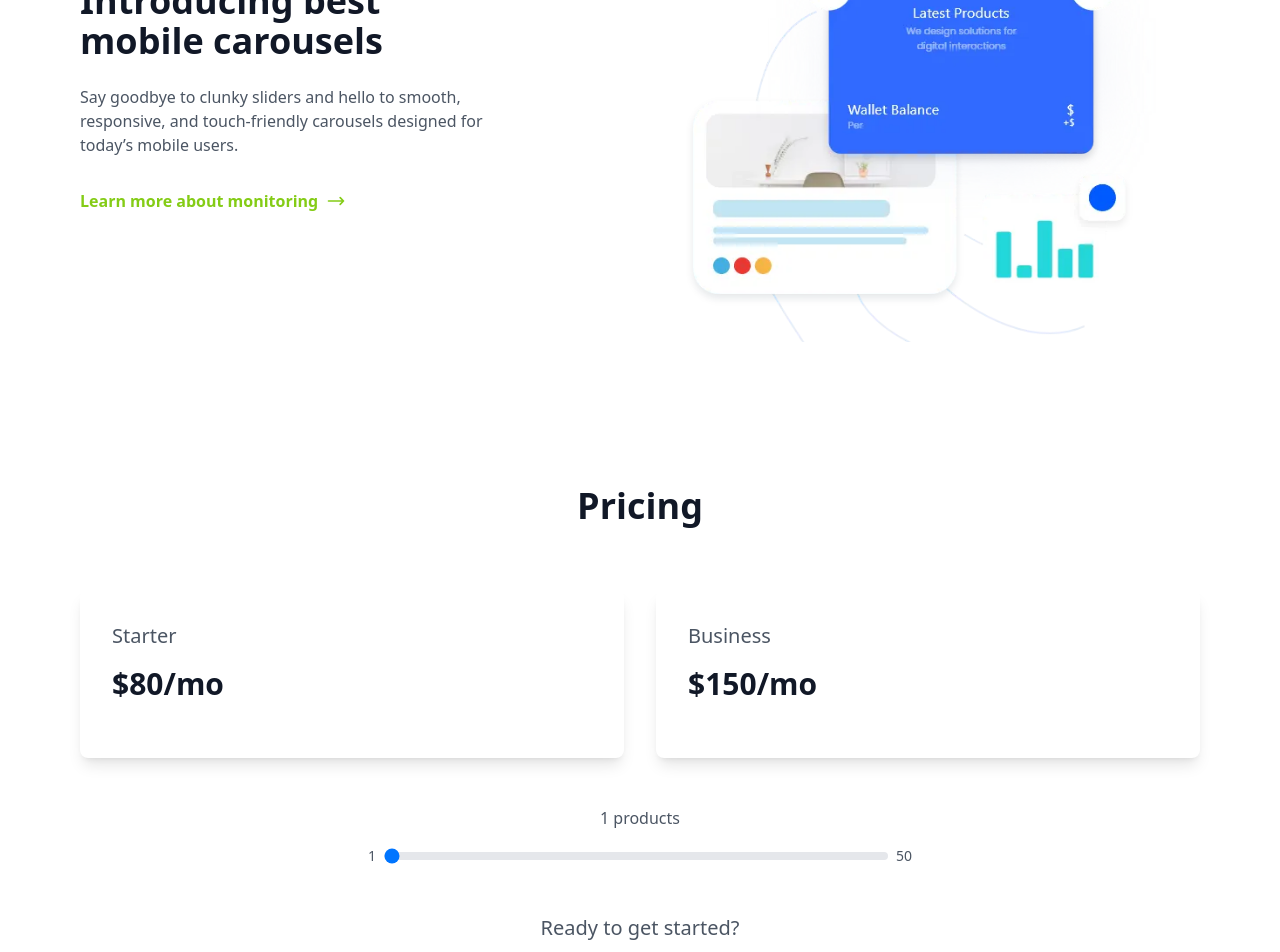
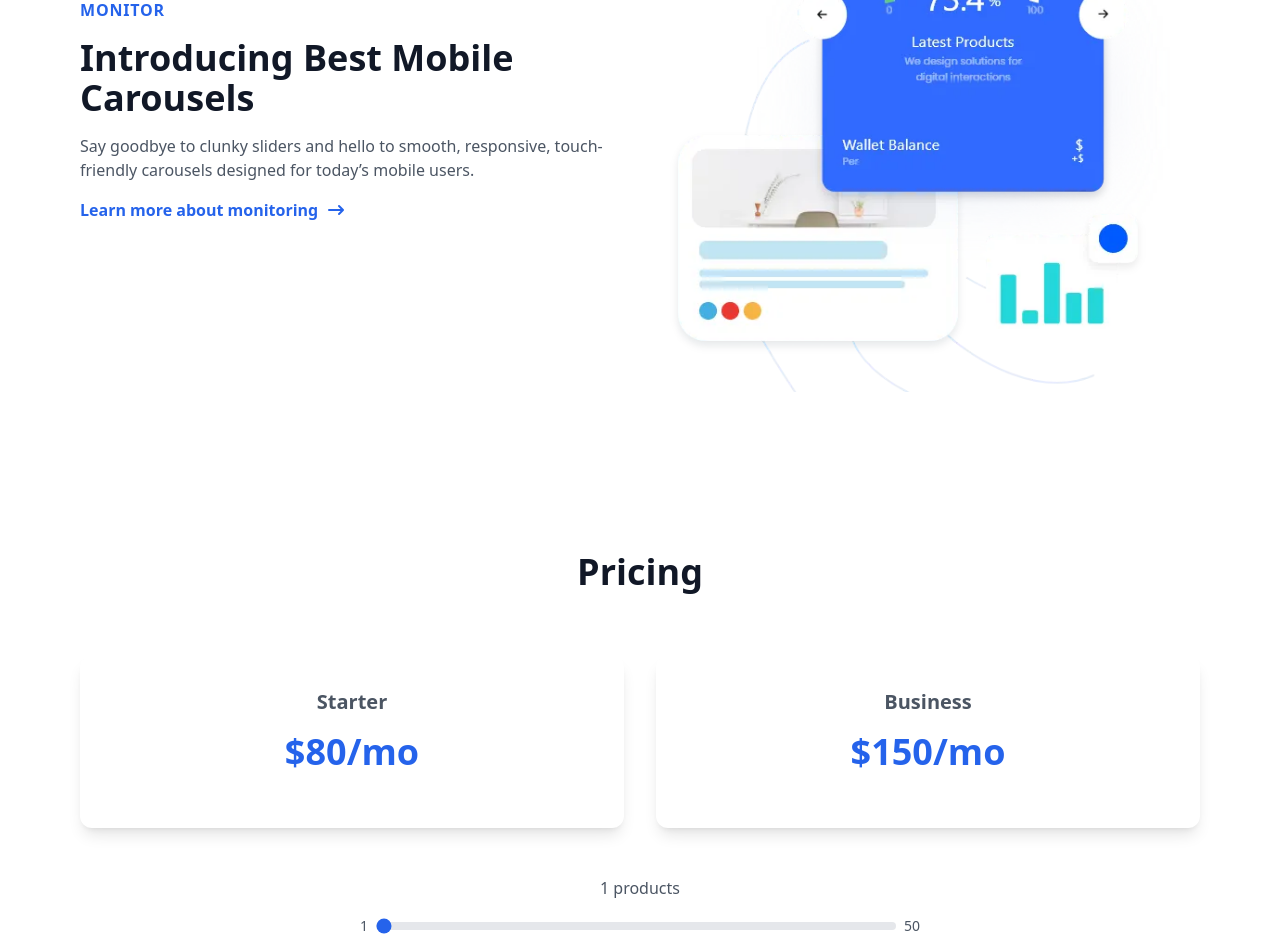
Before and after one commit to Arafat0122/Loop-Global-Tech, a React (Vite) app: page /product in a window 1280 px wide. Shown: the part 740-1692 px from the top of the page. Built offline with nearby package versions, Linux system fonts and the light colour scheme.

Commit message:
Pricing updated

```diff
--- a/src/components/Business.jsx
+++ b/src/components/Business.jsx
@@ -29,10 +29,6 @@ const Business = () => {
       whileInView="show"
       className="max-w-7xl mx-auto px-4 py-16 md:py-24 relative overflow-hidden"
     >
-      {/* Background decorative blobs */}
-      <div className="absolute -top-20 -left-10 w-72 h-72 rounded-full bg-blue-100/30 blur-3xl -z-10"></div>
-      <div className="absolute -bottom-20 -right-10 w-72 h-72 rounded-full bg-blue-200/20 blur-3xl -z-10"></div>
-
       {/* Header */}
       <motion.div variants={fadeIn('up', 0.3)} className="text-center mb-14">
         <motion.h2
--- a/src/components/Monitor.jsx
+++ b/src/components/Monitor.jsx
@@ -1,7 +1,6 @@
 import { motion } from "framer-motion";
 import { fadeIn, textVariant } from "../utils/motion";
-import 'swiper/css';
-import 'swiper/css/navigation';
+import { HiArrowNarrowRight } from "react-icons/hi";
 import monitorCardBg from '../../assets/monitor-card.webp';
 
 const Monitor = () => {
@@ -11,82 +10,66 @@ const Monitor = () => {
       initial="hidden"
       whileInView="show"
       viewport={{ once: true }}
-      className="max-w-7xl mx-auto px-4 py-12 md:py-16"
+      className="max-w-7xl mx-auto px-4 py-16 md:py-24 relative overflow-hidden"
       id="product"
     >
+      {/* Section Title */}
       <motion.h2
         variants={textVariant(0.3)}
-          className="text-3xl md:text-4xl font-bold text-center mb-16"
+        className="text-3xl md:text-4xl font-bold text-center mb-16 text-gray-900"
       >
         Best Selling Product
       </motion.h2>
+
       <div className="flex flex-col md:flex-row items-center gap-12">
-        {/* Left side - Content */}
+        {/* Left Content */}
         <motion.div
           variants={fadeIn('right', 0.3)}
-          className="w-full md:w-1/2"
+          className="w-full md:w-1/2 space-y-4"
         >
           <motion.span
             variants={fadeIn('up', 0.4)}
-            className="text-purple-500 font-semibold"
+            className="text-blue-600 font-semibold uppercase tracking-wider"
           >
             MONITOR
           </motion.span>
           <motion.h2
             variants={textVariant(0.5)}
-            className="text-3xl md:text-4xl font-bold text-navy-900 mt-4 mb-6 md:w-4/5"
+            className="text-3xl md:text-4xl font-bold text-gray-900 mt-2 mb-4 leading-snug"
           >
-            Introducing best mobile carousels
+            Introducing Best Mobile Carousels
           </motion.h2>
           <motion.p
             variants={fadeIn('up', 0.6)}
-            className="text-gray-600 mb-8 md:w-4/5"
+            className="text-gray-600 mb-6 text-lg md:text-base"
           >
-            Say goodbye to clunky sliders and hello to smooth, responsive, and touch-friendly carousels designed for today’s mobile users.
+            Say goodbye to clunky sliders and hello to smooth, responsive, touch-friendly carousels designed for today’s mobile users.
           </motion.p>
           <motion.a
             variants={fadeIn('up', 0.7)}
             href="#"
-            className="text-lime-500 font-semibold flex items-center gap-2 hover:gap-4 transition-all"
+            className="inline-flex items-center gap-2 text-blue-600 font-semibold hover:gap-4 transition-all duration-300"
           >
             Learn more about monitoring
-            <motion.svg
-              variants={fadeIn('left', 0.8)}
-              className="w-5 h-5"
-              fill="none"
-              stroke="currentColor"
-              viewBox="0 0 24 24"
-            >
-              <path
-                strokeLinecap="round"
-                strokeLinejoin="round"
-                strokeWidth={2}
-                d="M17 8l4 4m0 0l-4 4m4-4H3"
-              />
-            </motion.svg>
+            <HiArrowNarrowRight className="w-5 h-5" />
           </motion.a>
         </motion.div>
 
-        {/* Right side - Swiper with background */}
+        {/* Right Image */}
         <motion.div
           variants={fadeIn('left', 0.3)}
-          className="w-full md:w-1/2 relative"
-        >
-          <motion.div
-            variants={fadeIn('up', 0.4)}
-            className="p-4"
+          className="w-full md:w-1/2 relative group overflow-hidden rounded-xl"
         >
           <motion.img
             variants={fadeIn('up', 0.5)}
             src={monitorCardBg}
             alt="Dashboard statistics"
-              className="w-full h-auto rounded-lg"
+            className="w-full h-auto object-cover rounded-xl transition-transform duration-500 group-hover:scale-105"
           />
-          </motion.div>
         </motion.div>
       </div>
     </motion.section>
   )
 }
 
-export default Monitor
+export default Monitor;
--- a/src/components/Pricing.jsx
+++ b/src/components/Pricing.jsx
@@ -1,12 +1,11 @@
 import { useState } from 'react';
-import { motion } from "framer-motion";
+import { motion, AnimatePresence } from "framer-motion";
 import { fadeIn, textVariant } from "../utils/motion";
-
+import { HiArrowNarrowRight } from "react-icons/hi";
 
 const Pricing = () => {
   const [productCount, setProductCount] = useState(1)
 
-  // Calculate prices based on product count
   const starterPrice = Math.round(4000 * (productCount / 50))
   const businessPrice = Math.round(7500 * (productCount / 50))
 
@@ -15,112 +14,85 @@ const Pricing = () => {
       variants={fadeIn('up', 0.2)}
       initial="hidden"
       whileInView="show"
-      className="py-12 md:py-16 px-4"
+      viewport={{ once: true }}
+      className="py-16 px-4 relative overflow-hidden"
       id="pricing"
     >
       <div className="max-w-6xl mx-auto">
         <motion.h2
           variants={textVariant(0.3)}
-          className="text-3xl md:text-4xl font-bold text-center mb-16"
+          className="text-3xl md:text-4xl font-bold text-center mb-16 text-gray-900"
         >
           Pricing
         </motion.h2>
 
+        {/* Pricing Cards */}
+        <motion.div variants={fadeIn('up', 0.4)} className="grid md:grid-cols-2 gap-8 mb-12">
+          {[{ name: "Starter", price: starterPrice }, { name: "Business", price: businessPrice }].map((plan, idx) => (
             <motion.div
-           variants={fadeIn('up', 0.4)}
-          className="grid md:grid-cols-2 gap-8 mb-12"
-        >
-          {/* Starter Plan */}
-          <motion.div
-             variants={fadeIn('right', 0.5)}
-            className="bg-white p-8 rounded-lg shadow-lg"
+              key={idx}
+              variants={fadeIn(idx === 0 ? 'right' : 'left', 0.5)}
+              className="bg-white p-8 rounded-xl shadow-lg hover:shadow-2xl transition-shadow duration-300 cursor-pointer text-center"
             >
               <motion.h3
                 variants={fadeIn('up', 0.6)}
-              className="text-xl text-gray-600 mb-4"
+                className="text-xl font-semibold text-gray-600 mb-4"
               >
-              Starter
+                {plan.name}
               </motion.h3>
+              <AnimatePresence mode="wait">
                 <motion.p
-               variants={fadeIn('up', 0.7)}
-              className="text-3xl font-bold mb-6"
+                  key={plan.price}
+                  initial={{ opacity: 0, y: -10 }}
+                  animate={{ opacity: 1, y: 0 }}
+                  exit={{ opacity: 0, y: 10 }}
+                  transition={{ duration: 0.3 }}
+                  className="text-3xl md:text-4xl font-bold mb-6 text-blue-600"
                 >
-              ${starterPrice}/mo
+                  ${plan.price}/mo
                 </motion.p>
+              </AnimatePresence>
+            </motion.div>
+          ))}
         </motion.div>
 
-          {/* Business Plan */}
-          <motion.div
-             variants={fadeIn('left', 0.5)}
-            className="bg-white p-8 rounded-lg shadow-lg"
-          >
-            <motion.h3
-                 variants={fadeIn('up', 0.6)}
-              className="text-xl text-gray-600 mb-4"
-            >
-              Business
-            </motion.h3>
-            <motion.p
-              variants={fadeIn('up', 0.7)}
-              className="text-3xl font-bold mb-6"
-            >
-              ${businessPrice}/mo
-            </motion.p>
-          </motion.div>
-        </motion.div>
-
-        <motion.div
-          variants={fadeIn('up', 0.8)}
-          className="max-w-xl mx-auto"
-        >
-          <motion.p
-            variants={fadeIn('up', 0.9)}
-            className="text-center text-gray-600 mb-4"
-          >
+        {/* Range Slider */}
+        <motion.div variants={fadeIn('up', 0.8)} className="max-w-xl mx-auto mb-12">
+          <motion.p variants={fadeIn('up', 0.9)} className="text-center text-gray-600 mb-4">
             {productCount} products
           </motion.p>
-
-          <motion.div
-             variants={fadeIn('up', 1.0)}
-            className="relative px-4"
-          >
-            <div className="flex items-center gap-2">
-              <span className="text-xs sm:text-sm text-gray-600">1</span>
+          <div className="flex items-center gap-2 px-2">
+            <span className="text-sm text-gray-600">1</span>
             <input
               type="range"
               min="1"
               max="50"
               value={productCount}
               onChange={(e) => setProductCount(parseInt(e.target.value))}
-                className="flex-1 h-2 bg-gray-200 rounded-lg appearance-none cursor-pointer"
+              className="flex-1 h-2 rounded-lg appearance-none cursor-pointer bg-gradient-to-r from-blue-400 to-blue-600 accent-blue-600 bg-gray-200"
             />
-              <span className="text-xs sm:text-sm text-gray-600">50</span>
+            <span className="text-sm text-gray-600">50</span>
           </div>
         </motion.div>
 
-          <motion.div
-              variants={fadeIn('up', 1.1)}
-            className="text-center mt-12"
-          >
-            <motion.p
-              variants={fadeIn('up', 1.2)}
-              className="text-xl text-gray-600 mb-4"
-            >
+        {/* Call to Action */}
+        <motion.div variants={fadeIn('up', 1.1)} className="text-center">
+          <motion.p variants={fadeIn('up', 1.2)} className="text-xl text-gray-600 mb-4">
             Ready to get started?
           </motion.p>
           <motion.button
             variants={fadeIn('up', 1.3)}
             whileHover={{ scale: 1.05 }}
             whileTap={{ scale: 0.95 }}
-              className="bg-lime-600 text-white px-6 py-3 rounded-lg hover:bg-lime-700 transition-colors cursor-pointer"
+            className="bg-blue-600 text-white px-8 py-3 rounded-full font-medium hover:bg-blue-700 transition-all inline-flex items-center gap-2"
           >
             Get Started
+            <HiArrowNarrowRight className="w-5 h-5" />
           </motion.button>
-          </motion.div>
         </motion.div>
       </div>
     </motion.section>
   )
 }
 
-export default Pricing
+export default Pricing;
--- a/src/components/Purpose.jsx
+++ b/src/components/Purpose.jsx
@@ -19,11 +19,7 @@ const PurposeSection = () => {
   ];
 
   return (
-    <section id="about" className="w-full bg-gray-50 relative py-16 px-4 md:px-8 overflow-hidden">
-      {/* Decorative blurred background */}
-      <div className="absolute -top-20 -left-10 w-72 h-72 rounded-full bg-blue-100/30 blur-3xl z-0"></div>
-      <div className="absolute -bottom-20 -right-10 w-72 h-72 rounded-full bg-blue-200/20 blur-3xl z-0"></div>
-
+    <section id="about" className="w-full relative py-16 px-4 md:px-8 overflow-hidden">
       <div className="max-w-6xl mx-auto relative z-10">
         <motion.div
           variants={fadeIn("right", 0.2)}
```
Also changed, not shown: src/components/Schedule.jsx (+21 -30 lines). Lines whose indentation alone changed are shown as unchanged.
